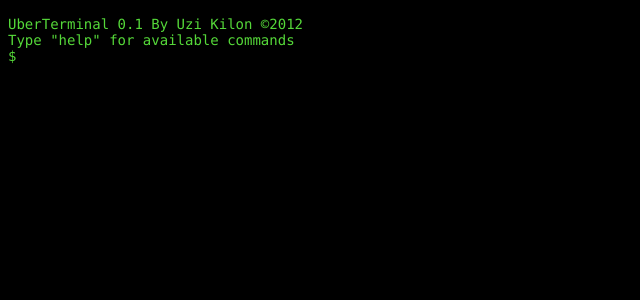
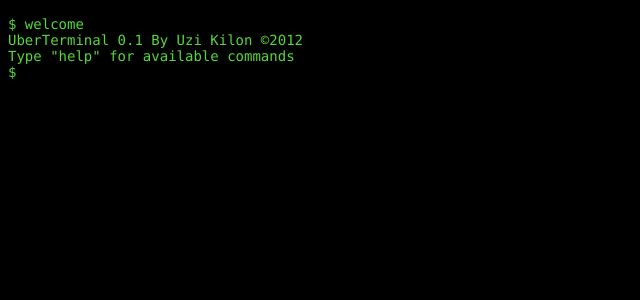
Before and after one commit to tempuk/UberTerminal, a PHP site: page / in a window 1280 px wide. Shown: the part 104-404 px from the top of the page, without its empty margins (0-640 px from the left). Run offline with PHP 8.4, Linux system fonts and the light colour scheme.

Commit message:
Added default welcome message to the model

```diff
--- a/index.php
+++ b/index.php
@@ -15,8 +15,7 @@
 
     <br>
 
-    <div id="terminal">UberTerminal 0.1 By Uzi Kilon &copy;2012
-Type "help" for available commands</div>
+    <div id="terminal"></div>
     <form onsubmit="return false">
         <label for="q">$</label>
         <input type="text" style="width: 90%" name="q" id="q" autocomplete="off">
--- a/js/app.js
+++ b/js/app.js
@@ -11,7 +11,6 @@
             $("form").hide();
         }
         commands.add([new kilon.org.models.CommandModel({cmd: 'label', label: cmd}), new kilon.org.models.CommandModel({cmd: cmd})]);
-
     });
 
     var terminalView = new kilon.org.views.TerminalView({
@@ -23,6 +22,13 @@
         el: $("form"),
         model: input
     });
+
+
+    // set some content
+    input.set('command', 'welcome');
+
+    // foxus the cursor
     inputView.focus();
 
+
 }());
--- a/js/models.js
+++ b/js/models.js
@@ -45,7 +45,13 @@ window.kilon.org.models = kilon.org.models || {};
     CommandFactory.add(new Command('what', "Active Project", function(){
         return [
             'Active Projects:',
-            'UberTerminal (this site) <a href="http://kilon.org/">http://kilon.org/</a>'
+            'UberTerminal (this site) - <a href="http://kilon.org/">http://kilon.org/</a> | <a href="https://github.com/uzikilon/UberTerminal">https://github.com/uzikilon/UberTerminal</a>',
+        ];
+    }));
+    CommandFactory.add(new Command('welcome', "Welcome Message", function(){
+        return [
+            'UberTerminal 0.1 By Uzi Kilon &copy;2012',
+            'Type "help" for available commands',
         ];
     }));
 
```
